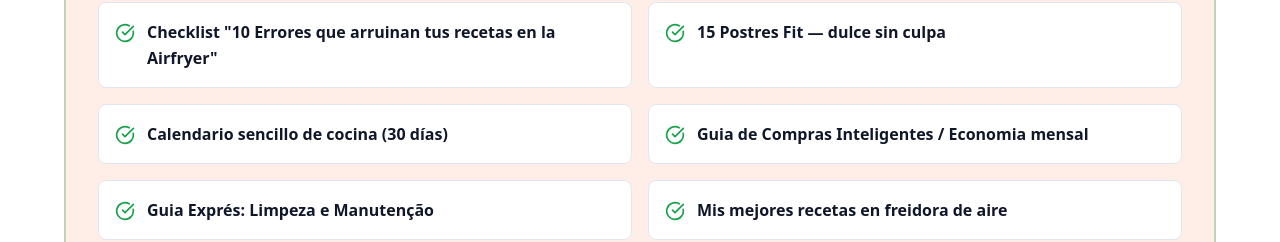
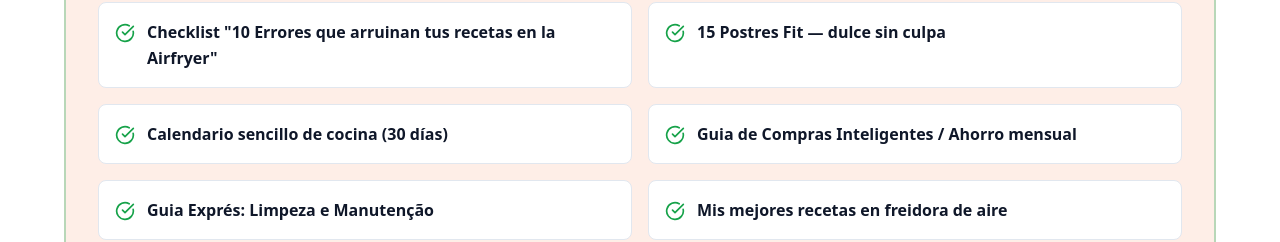
Before and after one commit to Laura271306/crisp-recipes-ai, a React (Vite) app: page / in a window 1280 px wide. Shown: the part 5820-6062 px from the top of the page. Built offline with nearby package versions, Linux system fonts and the light colour scheme.

Commit message:
[dyad] Fixed a language typo in SalesPage.tsx. - wrote 1 file(s)

```diff
--- a/src/pages/SalesPage.tsx
+++ b/src/pages/SalesPage.tsx
@@ -561,7 +561,7 @@ const SalesPage = () => {
                       <div className="flex items-start gap-3">
                         <CheckCircle className="w-5 h-5 text-success mt-1 flex-shrink-0" />
                         <div>
-                          <p className="font-semibold text-foreground">Guia de Compras Inteligentes / Economia mensal</p>
+                          <p className="font-semibold text-foreground">Guia de Compras Inteligentes / Ahorro mensual</p>
                         </div>
                       </div>
                     </div>
```
